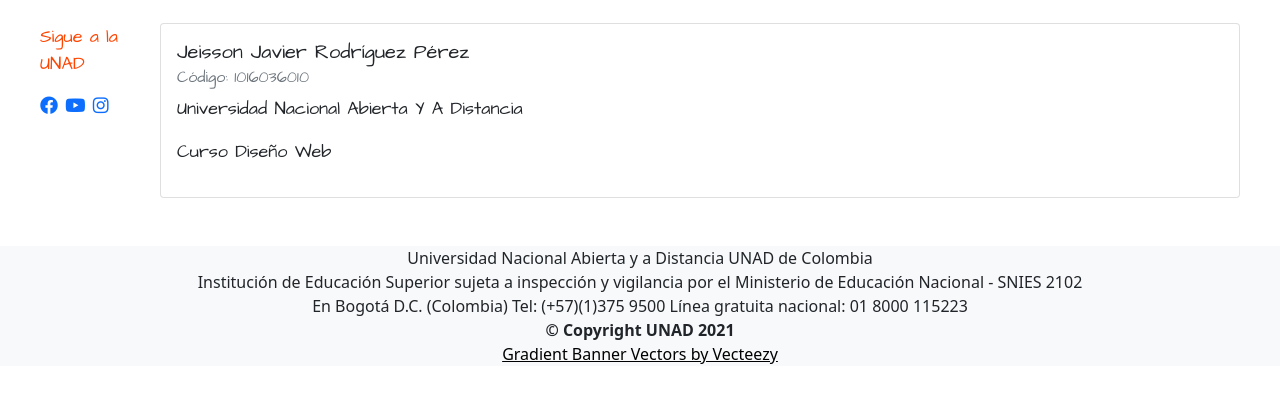
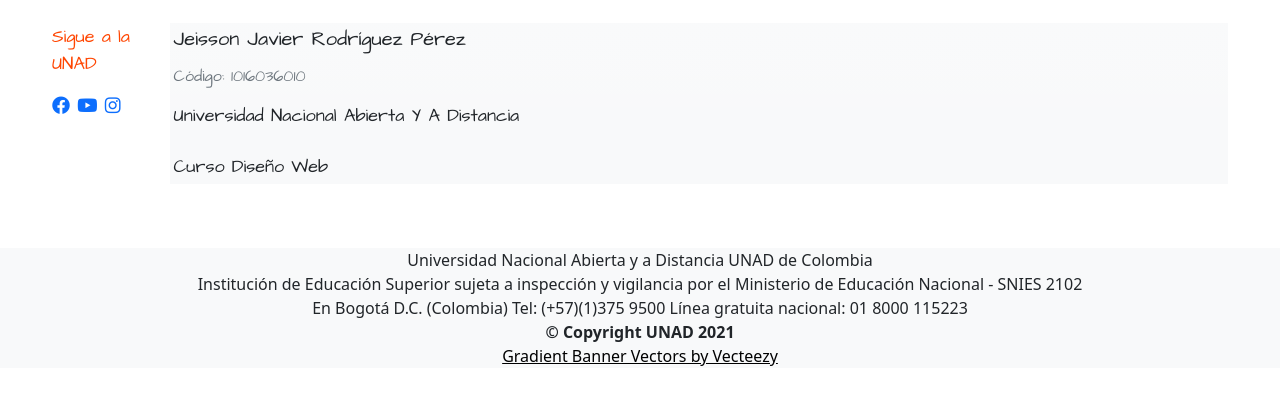
Before and after one commit to jjrodriguez01/DSW-JeissonRodriguez, a plain HTML site: page fase4/about.html in a window 1280 px wide. Shown: the part 143-548 px from the top of the page. Drawn offline with Linux system fonts and the light colour scheme.

Commit message:
se agrega container-fluid

```diff
--- a/fase4/about.html
+++ b/fase4/about.html
@@ -41,7 +41,7 @@
       <li><a href="about.html">Acerca de</a></li>
     </ul>
   </nav>
-  <div class="page-content">
+  <div class="page-content container-fluid">
     <aside class="social-links">
       <div>
         <p>Sigue a la UNAD</p>
@@ -53,13 +53,13 @@
       </div>
     </aside>
     <main>
-      <section class="card">
-        <div class="card-body">
-          <h5 class="card-title">Jeisson Javier Rodríguez Pérez</h5>
-          <h6 class="card-subtitle mb-2 text-muted">Código: 1016036010</h6>
-          <p>Universidad Nacional Abierta Y A Distancia</p>
-          <p>Curso Diseño Web</p>
-        </div>
+      <section class="bg-light bg-gradient">
+
+          <h5 class="p-1">Jeisson Javier Rodríguez Pérez</h5>
+          <h6 class="p-1 mb-2 text-muted">Código: 1016036010</h6>
+          <p class="p-1 mt-2">Universidad Nacional Abierta Y A Distancia</p>
+          <p class="p-1">Curso Diseño Web</p>
+
       </section>
     </main>
   </div>
```
Also changed, not shown: fase4/flex.html (+1 -1 lines), fase4/index.html (+1 -1 lines), fase4/layout-con-flexbox.html (+1 -1 lines), fase4/metodologias.html (+1 -1 lines), fase4/responsive-design.html (+1 -1 lines).
